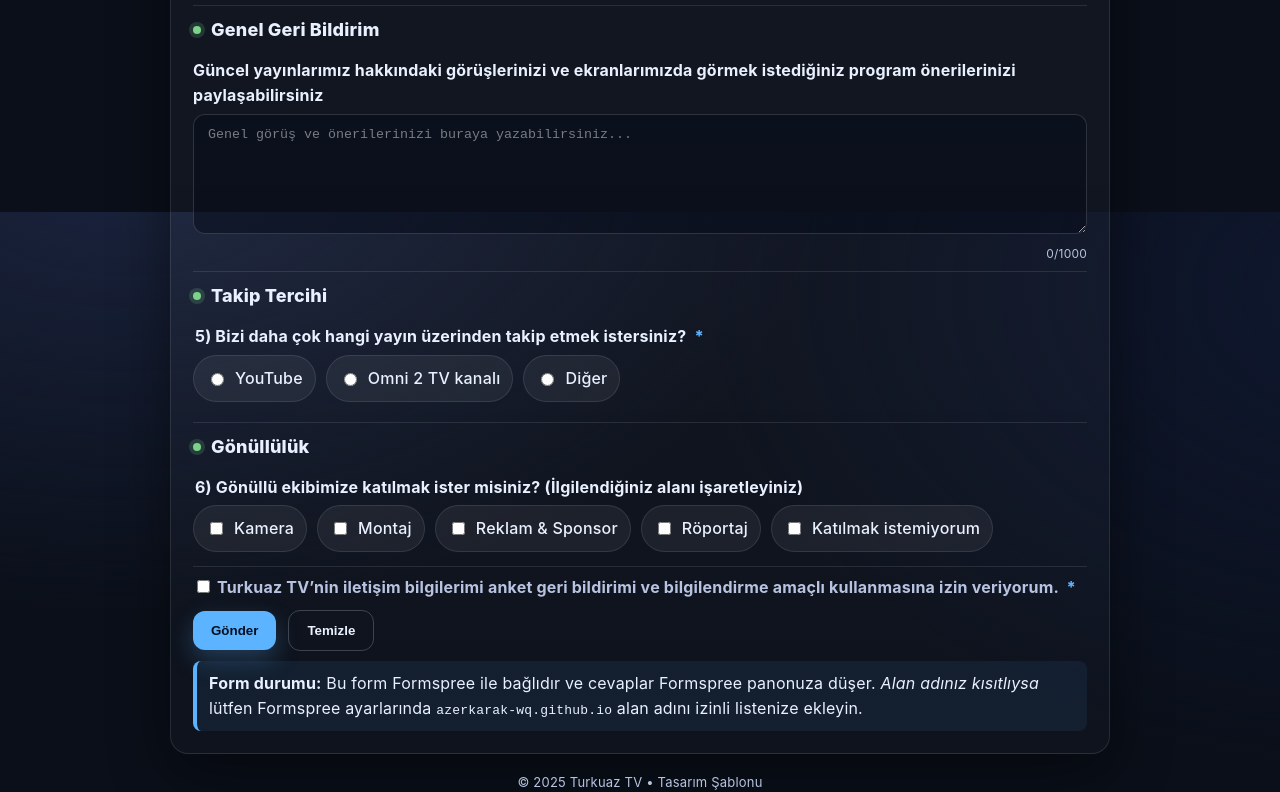
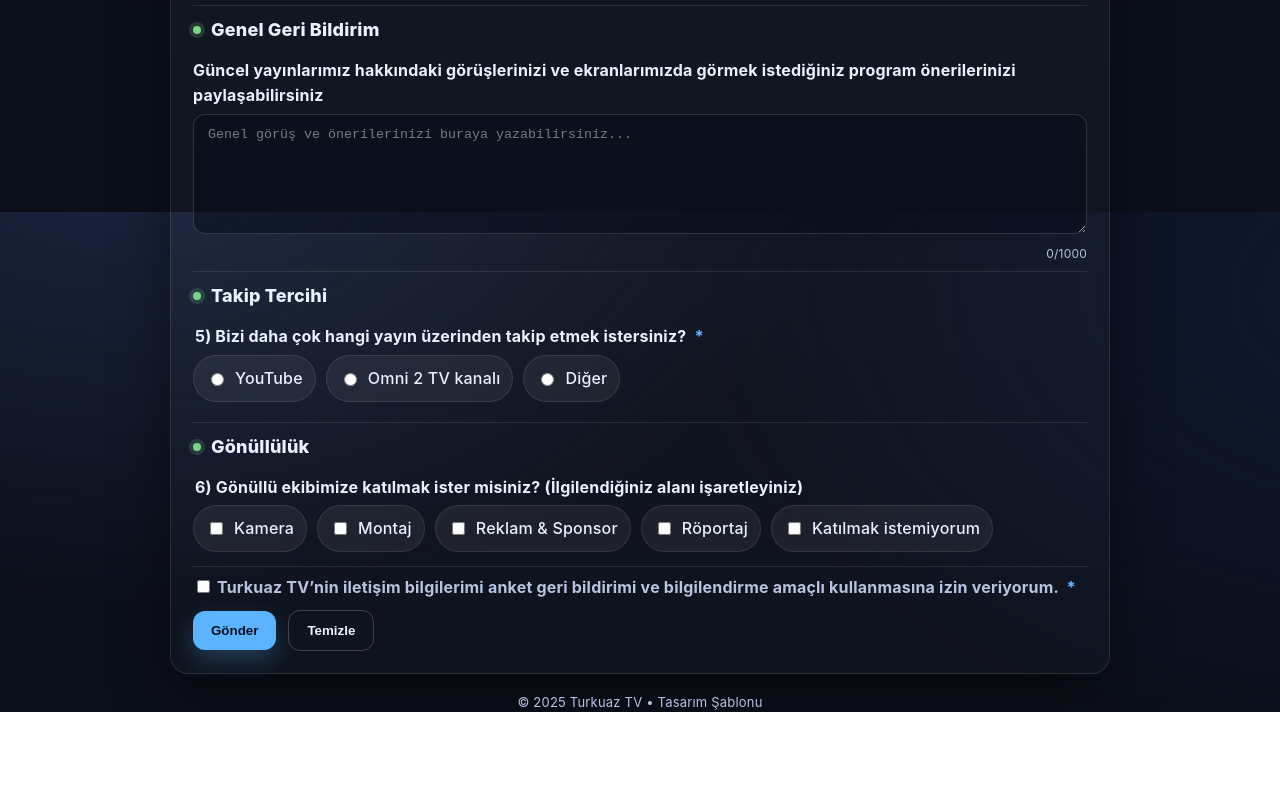
Before and after one commit to azerkarak-wq/turkuaz, a plain HTML site: page index.html in a window 1280 px wide. Shown: the part 588-1380 px from the top of the page. After the commit the page ends 1300 px from the top, so only its background shows below. Drawn offline with Linux system fonts and the light colour scheme.

Commit message:
Update index.html

```diff
--- a/index.html
+++ b/index.html
@@ -264,9 +264,7 @@
       <!-- top-level status -->
       <div id="topStatus" class="top-status" role="status" aria-live="polite"></div>
 
-      <div class="note">
-        <strong>Form durumu:</strong> Bu form Formspree ile bağlıdır ve cevaplar Formspree panonuza düşer. <em>Alan adınız kısıtlıysa</em> lütfen Formspree ayarlarında <code>azerkarak-wq.github.io</code> alan adını izinli listenize ekleyin.
-      </div>
+
     </form>
 
     <footer>
```
